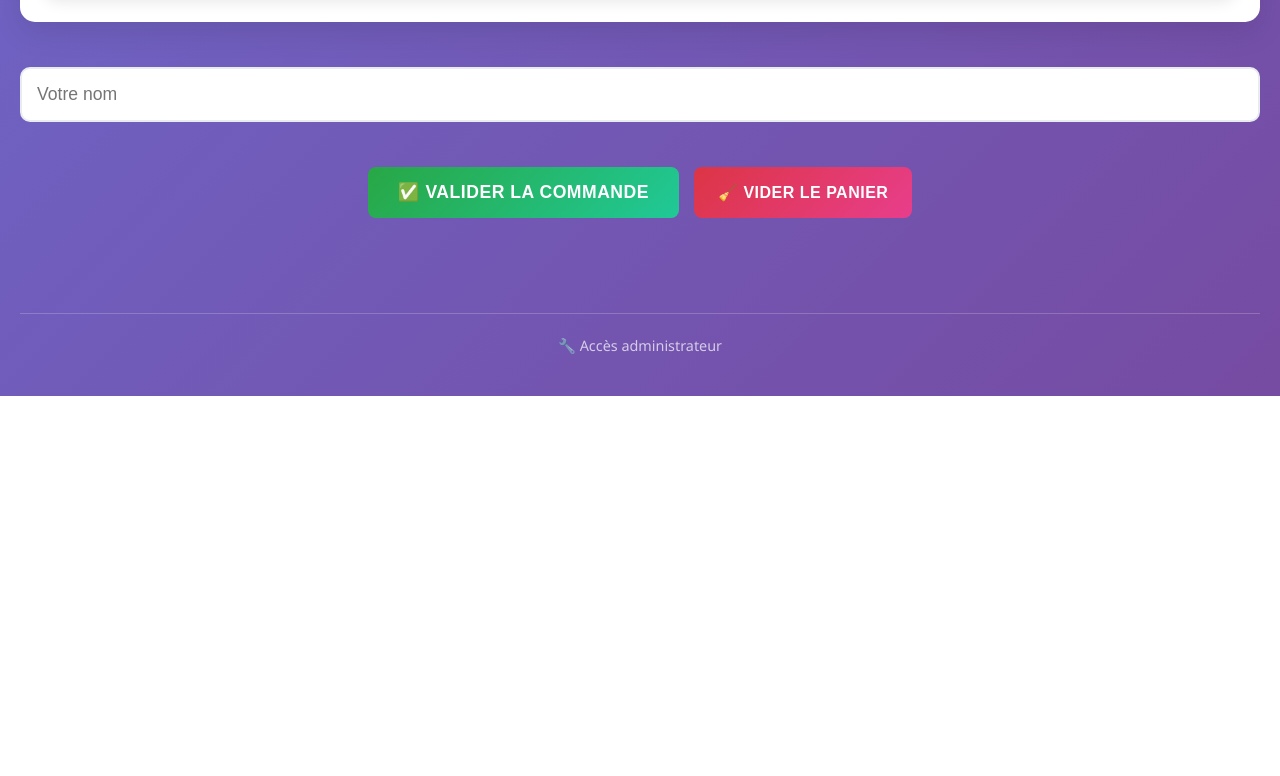
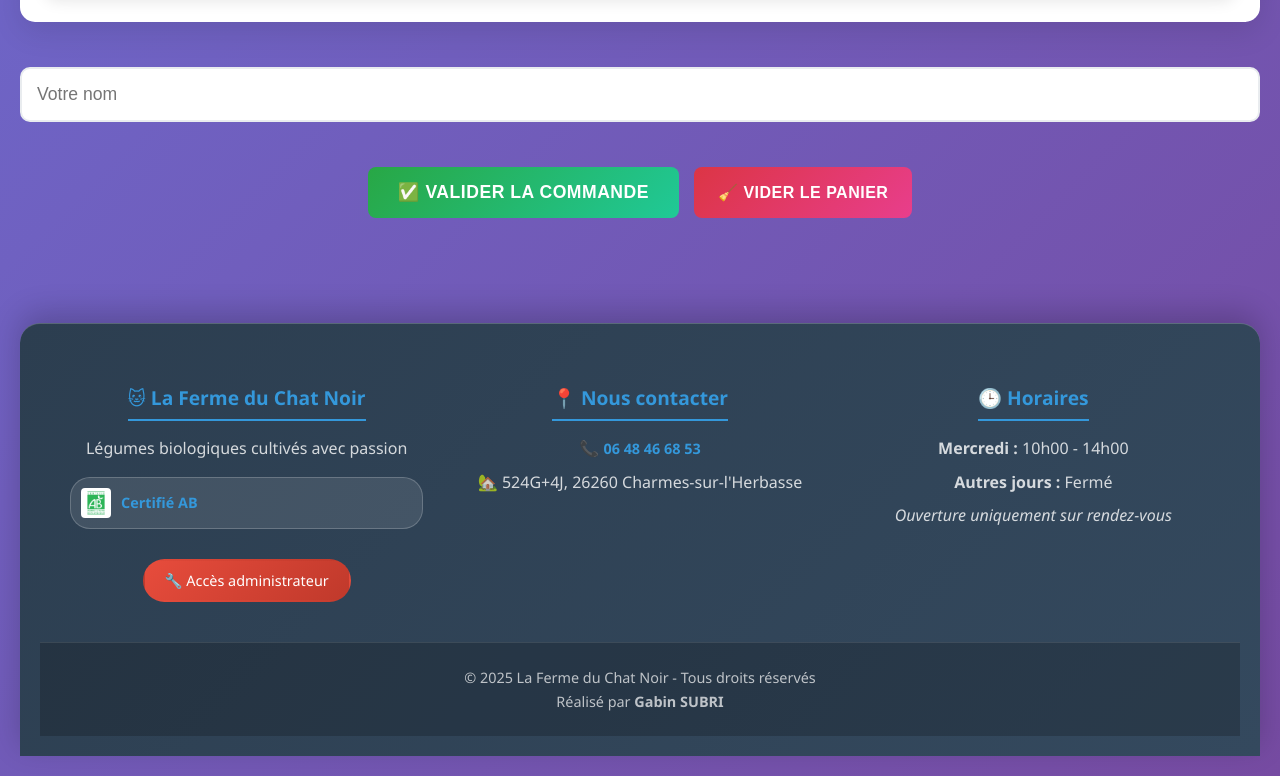
Before and after one commit to Gabin-SUBRI/la-ferme-du-chat-noir, a website: page public/index.html in a window 1280 px wide. Shown: the part 2092-2868 px from the top of the page. Before the commit the page ends 2488 px from the top, so only its background shows below. Drawn offline with Linux system fonts and the light colour scheme; no server answers.

Commit message:
footer finish

```diff
--- a/public/index.css
+++ b/public/index.css
@@ -1222,3 +1222,146 @@ footer a {
     width: 100%;
   }
 }
+/* Footer principal */
+.main-footer {
+  background: linear-gradient(135deg, #2c3e50, #34495e);
+  color: white;
+  margin-top: 50px;
+  border-radius: 20px 20px 0 0;
+  overflow: hidden;
+  box-shadow: 0 -10px 30px rgba(0, 0, 0, 0.2);
+}
+
+.footer-content {
+  display: grid;
+  grid-template-columns: repeat(auto-fit, minmax(250px, 1fr));
+  gap: 40px;
+  padding: 40px 30px;
+}
+
+.footer-section h4 {
+  color: #3498db;
+  margin-bottom: 15px;
+  font-size: 1.2rem;
+  border-bottom: 2px solid #3498db;
+  padding-bottom: 8px;
+  display: inline-block;
+}
+
+.footer-section p {
+  margin-bottom: 8px;
+  color: rgba(255, 255, 255, 0.8);
+  line-height: 1.6;
+}
+
+.admin-link {
+  display: inline-block;
+  margin-top: 15px;
+  padding: 10px 20px;
+  background: linear-gradient(135deg, #e74c3c, #c0392b);
+  color: white !important;
+  text-decoration: none;
+  border-radius: 25px;
+  font-size: 0.9rem;
+  transition: all 0.3s ease;
+  border: 2px solid transparent;
+}
+
+.admin-link:hover {
+  background: linear-gradient(135deg, #c0392b, #a93226);
+  transform: translateY(-2px);
+  box-shadow: 0 5px 15px rgba(231, 76, 60, 0.3);
+  border-color: rgba(255, 255, 255, 0.2);
+}
+
+.footer-certif {
+  display: flex;
+  align-items: center;
+  gap: 10px;
+  margin: 15px 0;
+  padding: 10px;
+  background: rgba(255, 255, 255, 0.1);
+  border-radius: 20px;
+  border: 1px solid rgba(255, 255, 255, 0.2);
+}
+
+.footer-bio-logo {
+  width: 30px;
+  height: 30px;
+  object-fit: contain;
+  background: white;
+  border-radius: 4px;
+  padding: 3px;
+}
+
+.footer-certif span {
+  color: #3498db;
+  font-weight: 600;
+  font-size: 0.9rem;
+}
+
+.footer-bottom {
+  background: rgba(0, 0, 0, 0.2);
+  padding: 20px 30px;
+  text-align: center;
+  border-top: 1px solid rgba(255, 255, 255, 0.1);
+}
+
+.footer-bottom p {
+  margin: 5px 0;
+  color: rgba(255, 255, 255, 0.7);
+  font-size: 0.9rem;
+}
+
+.footer-bottom a {
+  color: #3498db;
+  text-decoration: none;
+  font-weight: 600;
+  transition: color 0.3s ease;
+}
+
+.footer-bottom a:hover {
+  color: #5dade2;
+  text-decoration: underline;
+}
+
+/* Lien téléphone */
+.phone-link {
+  color: #3498db !important;
+  text-decoration: none;
+  font-weight: 600;
+  transition: color 0.3s ease;
+}
+
+.phone-link:hover {
+  color: #5dade2 !important;
+  text-decoration: underline;
+}
+
+/* Lien développeur invisible mais fonctionnel */
+.dev-credit {
+  color: inherit !important;
+  text-decoration: none !important;
+  cursor: default;
+  transition: all 0.3s ease;
+}
+
+.dev-credit:hover {
+  color: inherit !important;
+  text-decoration: none !important;
+  cursor: pointer;
+  opacity: 0.8;
+}
+
+/* Responsive footer */
+@media (max-width: 768px) {
+  .footer-content {
+    grid-template-columns: 1fr;
+    gap: 30px;
+    padding: 30px 20px;
+  }
+
+  .footer-bottom {
+    padding: 15px 20px;
+  }
+}
--- a/public/index.html
+++ b/public/index.html
@@ -161,8 +161,50 @@
     <!-- À ajouter avant la fermeture de </body> dans index.html -->
 
     <!-- Footer avec lien admin -->
-    <footer>
-      <a href="admin.html" id="admin-link"> 🔧 Accès administrateur </a>
+    <!-- Footer enrichi -->
+    <footer class="main-footer">
+      <div class="footer-content">
+        <div class="footer-section">
+          <h4>🐱 La Ferme du Chat Noir</h4>
+          <p>Légumes biologiques cultivés avec passion</p>
+          <div class="footer-certif">
+            <img src="/img/logo_bio.webp" alt="Bio" class="footer-bio-logo" />
+            <span>Certifié AB</span>
+          </div>
+          <a href="admin.html" id="admin-link" class="admin-link">
+            🔧 Accès administrateur
+          </a>
+        </div>
+
+        <div class="footer-section">
+          <h4>📍 Nous contacter</h4>
+          <p>
+            📞 <a href="tel:0648466853" class="phone-link">06 48 46 68 53</a>
+          </p>
+          <p>🏡 524G+4J, 26260 Charmes-sur-l'Herbasse</p>
+        </div>
+
+        <div class="footer-section">
+          <h4>🕒 Horaires</h4>
+          <p><strong>Mercredi :</strong> 10h00 - 14h00</p>
+          <p><strong>Autres jours :</strong> Fermé</p>
+          <p><em>Ouverture uniquement sur rendez-vous</em></p>
+        </div>
+      </div>
+
+      <div class="footer-bottom">
+        <p>&copy; 2025 La Ferme du Chat Noir - Tous droits réservés</p>
+        <p>
+          Réalisé par
+          <a
+            href="https://gabinsubri.com"
+            target="_blank"
+            rel="noopener"
+            class="dev-credit"
+            >Gabin SUBRI</a
+          >
+        </p>
+      </div>
     </footer>
 
     <!-- Modal de connexion admin -->
```
